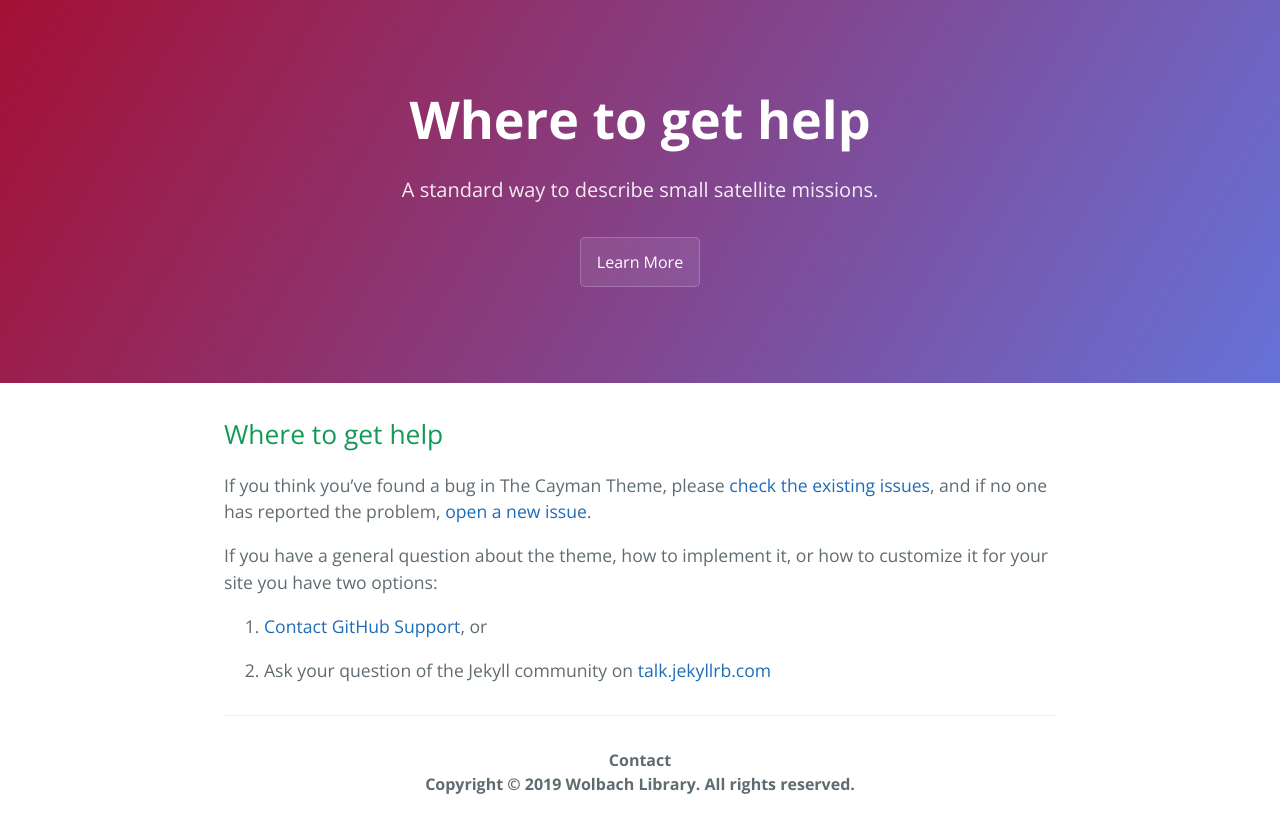
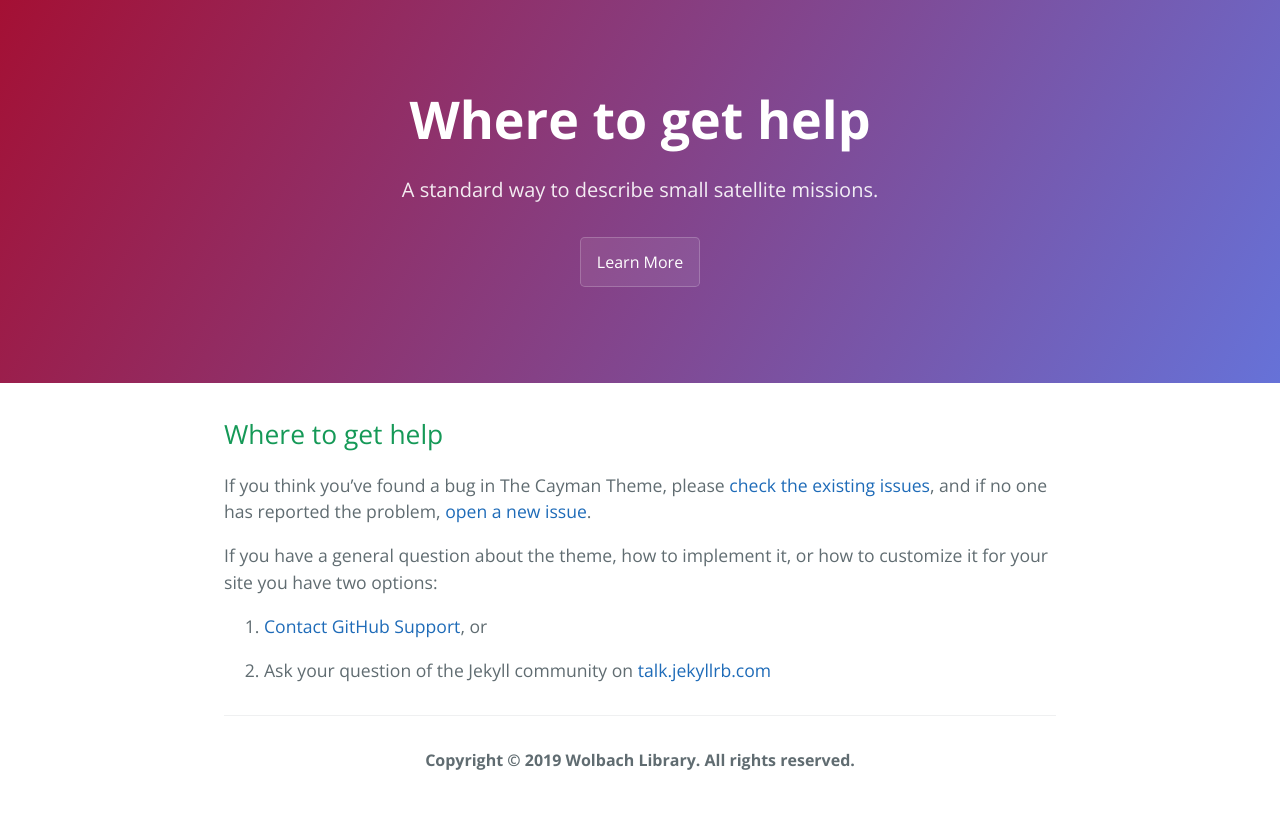
Before and after one commit to CfA-Library/MetaSat, a Jekyll site: the page built from docs/SUPPORT.md, in a window 1280 px wide. Shown: the top 833 px of the page. Built offline with Jekyll 4.4.1, drawn with Linux system fonts in a browser that asks for light colours; our own code applies the rules of GitHub Pages for plain Markdown files.

Commit message:
Update default.html

```diff
--- a/_layouts/default.html
+++ b/_layouts/default.html
@@ -39,7 +39,6 @@
 
       <footer class="site-footer">
         {% if site.github.is_project_page %}
-          <span class="site-footer-owner">Contact</span>
           <span class="site-footer-owner">Copyright © 2019 Wolbach Library. All rights reserved.</span>
         {% endif %}
       </footer>
```
